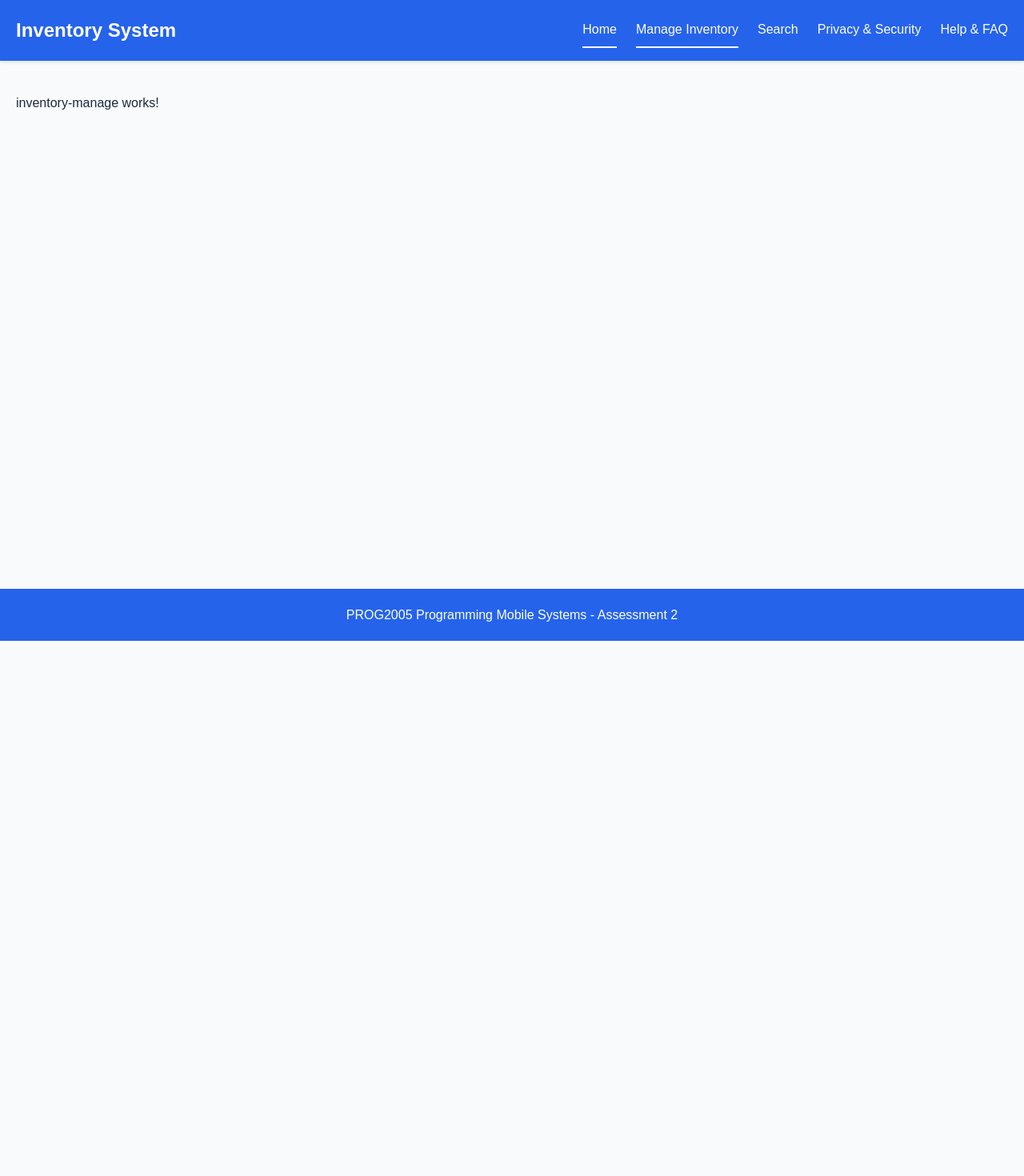
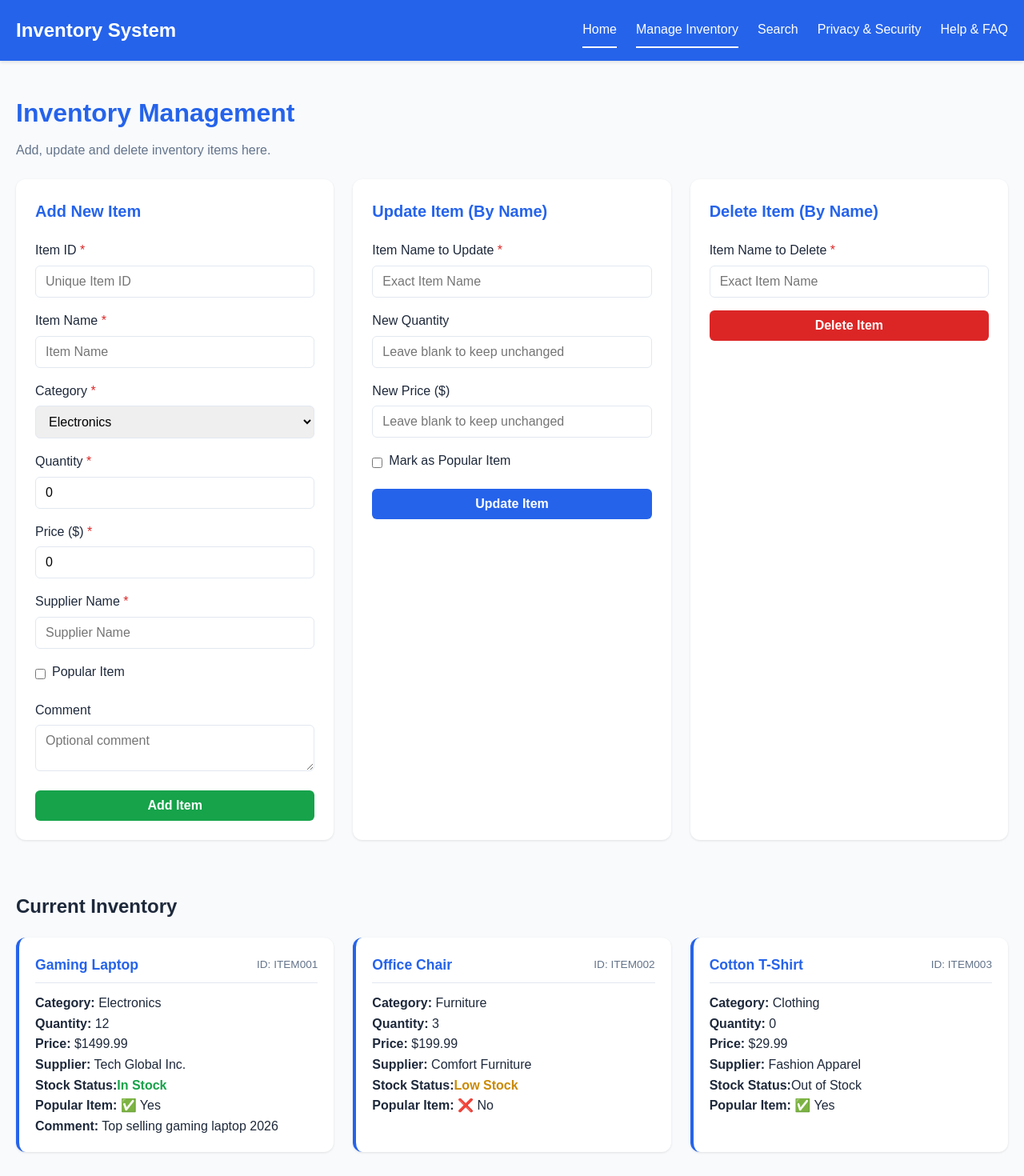
Before and after one commit to Qiran-Hao/PROG2005-A2-24832122, an Angular app in the folder Part2/: page /manage in a window 1280 px wide. Shown: the top 1470 px of the page at 80% size. Before the commit the page ends 801 px from the top, so only its background shows below. Built offline with nearby package versions, Linux system fonts and the light colour scheme.

Commit message:
feat(Part2): 完成库存管理页面开发，实现增删改查全功能

```diff
--- a/Part2/src/app/pages/inventory-manage/inventory-manage.component.css
+++ b/Part2/src/app/pages/inventory-manage/inventory-manage.component.css
@@ -0,0 +1,43 @@
+.manage-container {
+  max-width: 1400px;
+  margin: 0 auto;
+}
+
+.manage-container h1 {
+  color: var(--primary-color);
+  margin-bottom: 8px;
+}
+
+.manage-container > p {
+  color: #64748b;
+  margin-bottom: 24px;
+}
+
+.form-grid {
+  margin-bottom: 40px;
+}
+
+.form-card h2 {
+  margin-bottom: 20px;
+  font-size: 1.25rem;
+  color: var(--primary-color);
+}
+
+.w-100 {
+  width: 100%;
+}
+
+.checkbox-group {
+  display: flex;
+  align-items: center;
+  gap: 8px;
+}
+
+.checkbox-group input {
+  width: auto;
+}
+
+.list-section h2 {
+  margin-bottom: 20px;
+  font-size: 1.5rem;
+}
--- a/Part2/src/app/pages/inventory-manage/inventory-manage.component.html
+++ b/Part2/src/app/pages/inventory-manage/inventory-manage.component.html
@@ -1 +1,113 @@
-<p>inventory-manage works!</p>
+<div class="manage-container">
+  <h1>Inventory Management</h1>
+  <p>Add, update and delete inventory items here.</p>
+
+  <!-- Message prompt -->
+  <div *ngIf="alertMessage" class="alert" [ngClass]="isError ? 'alert-error' : 'alert-success'">
+    {{ alertMessage }}
+  </div>
+
+  <!-- Operation form grid -->
+  <div class="form-grid grid-3">
+    <!-- New product form -->
+    <div class="form-card card">
+      <h2>Add New Item</h2>
+      <form (ngSubmit)="handleAddItem()">
+        <div class="form-group">
+          <label>Item ID <span class="required">*</span></label>
+          <input type="text" class="form-control" [(ngModel)]="newItem.itemId" name="itemId" required placeholder="Unique Item ID">
+        </div>
+        <div class="form-group">
+          <label>Item Name <span class="required">*</span></label>
+          <input type="text" class="form-control" [(ngModel)]="newItem.itemName" name="itemName" required placeholder="Item Name">
+        </div>
+        <div class="form-group">
+          <label>Category <span class="required">*</span></label>
+          <select class="form-control" [(ngModel)]="newItem.category" name="category" required>
+            <option *ngFor="let cate of categories" [value]="cate">{{ cate }}</option>
+          </select>
+        </div>
+        <div class="form-group">
+          <label>Quantity <span class="required">*</span></label>
+          <input type="number" class="form-control" [(ngModel)]="newItem.quantity" name="quantity" required min="0" placeholder="0">
+        </div>
+        <div class="form-group">
+          <label>Price ($) <span class="required">*</span></label>
+          <input type="number" class="form-control" [(ngModel)]="newItem.price" name="price" required min="0" step="0.01" placeholder="0.00">
+        </div>
+        <div class="form-group">
+          <label>Supplier Name <span class="required">*</span></label>
+          <input type="text" class="form-control" [(ngModel)]="newItem.supplierName" name="supplierName" required placeholder="Supplier Name">
+        </div>
+        <div class="form-group checkbox-group">
+          <input type="checkbox" id="add-is-popular" [(ngModel)]="newItem.isPopular" name="isPopular">
+          <label for="add-is-popular">Popular Item</label>
+        </div>
+        <div class="form-group">
+          <label>Comment</label>
+          <textarea class="form-control" [(ngModel)]="newItem.comment" name="comment" rows="2" placeholder="Optional comment"></textarea>
+        </div>
+        <button type="submit" class="btn btn-success w-100">Add Item</button>
+      </form>
+    </div>
+
+    <!-- Update the product list-->
+    <div class="form-card card">
+      <h2>Update Item (By Name)</h2>
+      <form (ngSubmit)="handleUpdateItem()">
+        <div class="form-group">
+          <label>Item Name to Update <span class="required">*</span></label>
+          <input type="text" class="form-control" [(ngModel)]="targetItemName" name="targetItemName" required placeholder="Exact Item Name">
+        </div>
+        <div class="form-group">
+          <label>New Quantity</label>
+          <input type="number" class="form-control" [(ngModel)]="updateData.quantity" name="updateQuantity" min="0" placeholder="Leave blank to keep unchanged">
+        </div>
+        <div class="form-group">
+          <label>New Price ($)</label>
+          <input type="number" class="form-control" [(ngModel)]="updateData.price" name="updatePrice" min="0" step="0.01" placeholder="Leave blank to keep unchanged">
+        </div>
+        <div class="form-group checkbox-group">
+          <input type="checkbox" id="update-is-popular" [(ngModel)]="updateData.isPopular" name="updateIsPopular">
+          <label for="update-is-popular">Mark as Popular Item</label>
+        </div>
+        <button type="submit" class="btn btn-primary w-100">Update Item</button>
+      </form>
+    </div>
+
+    <!-- Delete the product form -->
+    <div class="form-card card">
+      <h2>Delete Item (By Name)</h2>
+      <form (ngSubmit)="handleDeleteItem()">
+        <div class="form-group">
+          <label>Item Name to Delete <span class="required">*</span></label>
+          <input type="text" class="form-control" [(ngModel)]="targetItemName" name="deleteItemName" required placeholder="Exact Item Name">
+        </div>
+        <button type="submit" class="btn btn-danger w-100">Delete Item</button>
+      </form>
+    </div>
+  </div>
+
+  <!-- Inventory list -->
+  <section class="list-section">
+    <h2>Current Inventory</h2>
+    <div class="items-grid grid-3">
+      <div *ngIf="inventory.length === 0" class="empty-tip">No items in inventory</div>
+      <div *ngFor="let item of inventory" class="item-card">
+        <div class="card-header">
+          <h3>{{ item.itemName }}</h3>
+          <span class="item-id">ID: {{ item.itemId }}</span>
+        </div>
+        <div class="card-content">
+          <p><strong>Category:</strong> {{ item.category }}</p>
+          <p><strong>Quantity:</strong> {{ item.quantity }}</p>
+          <p><strong>Price:</strong> ${{ item.price.toFixed(2) }}</p>
+          <p><strong>Supplier:</strong> {{ item.supplierName }}</p>
+          <p><strong>Stock Status:</strong> <span class="status-{{ item.stockStatus.toLowerCase().replace(' ', '-') }}">{{ item.stockStatus }}</span></p>
+          <p><strong>Popular Item:</strong> {{ item.isPopular ? '✅ Yes' : '❌ No' }}</p>
+          <p *ngIf="item.comment"><strong>Comment:</strong> {{ item.comment }}</p>
+        </div>
+      </div>
+    </div>
+  </section>
+</div>
--- a/Part2/src/app/pages/inventory-manage/inventory-manage.component.ts
+++ b/Part2/src/app/pages/inventory-manage/inventory-manage.component.ts
@@ -1,10 +1,127 @@
-import { Component } from '@angular/core';
+import { Component, OnInit } from '@angular/core';
+import { InventoryService } from '../../services/inventory.service';
+import { Item } from '../../models/item';
 
 @Component({
   selector: 'app-inventory-manage',
   templateUrl: './inventory-manage.component.html',
-  styleUrl: './inventory-manage.component.css'
+  styleUrls: ['./inventory-manage.component.css']
 })
-export class InventoryManageComponent {
+export class InventoryManageComponent implements OnInit {
+  // Add new product form data
+  newItem: Item = {
+    itemId: '',
+    itemName: '',
+    category: 'Electronics',
+    quantity: 0,
+    price: 0,
+    supplierName: '',
+    stockStatus: 'In Stock',
+    isPopular: false
+  };
 
+  // Update/Delete form data
+  targetItemName: string = '';
+  updateData: Partial<Item> = {
+    quantity: undefined,
+    price: undefined,
+    isPopular: false
+  };
+
+  // Message prompt
+  alertMessage: string = '';
+  isError: boolean = false;
+
+  // Inventory data
+  inventory: Item[] = [];
+
+  constructor(private inventoryService: InventoryService) { }
+
+  ngOnInit(): void {
+    // Subscribe to inventory data for real-time updates
+    this.inventoryService.inventory$.subscribe(data => {
+      this.inventory = data;
+    });
+  }
+
+  /**
+   * Subscribe to inventory data for real-time updates
+   */
+  private showAlert(message: string, isError: boolean = false): void {
+    this.alertMessage = message;
+    this.isError = isError;
+    // It will be automatically cleared in 3 seconds
+    setTimeout(() => {
+      this.alertMessage = '';
+    }, 3000);
+  }
+
+  /**
+   * Handle newly added goods
+   */
+  handleAddItem(): void {
+    const result = this.inventoryService.addItem({ ...this.newItem });
+    this.showAlert(result.message, !result.success);
+    // Reset the form after success
+    if (result.success) {
+      this.newItem = {
+        itemId: '',
+        itemName: '',
+        category: 'Electronics',
+        quantity: 0,
+        price: 0,
+        supplierName: '',
+        stockStatus: 'In Stock',
+        isPopular: false
+      };
+    }
+  }
+
+  /**
+   * Handle updated goods
+   */
+  handleUpdateItem(): void {
+    if (!this.targetItemName.trim()) {
+      this.showAlert('Please enter the item name to update!', true);
+      return;
+    }
+    const result = this.inventoryService.updateItemByName(this.targetItemName, { ...this.updateData });
+    this.showAlert(result.message, !result.success);
+    // Reset the form after success
+    if (result.success) {
+      this.targetItemName = '';
+      this.updateData = {
+        quantity: undefined,
+        price: undefined,
+        isPopular: false
+      };
+    }
+  }
+
+  /**
+   * Handle the deletion of goods
+   */
+  handleDeleteItem(): void {
+    if (!this.targetItemName.trim()) {
+      this.showAlert('Please enter the item name to delete!', true);
+      return;
+    }
+    //Confirm deletion
+    const isConfirmed = confirm('Are you sure you want to delete this item? This action cannot be undone.');
+    if (!isConfirmed) return;
+
+    const result = this.inventoryService.deleteItemByName(this.targetItemName);
+    this.showAlert(result.message, !result.success);
+    // Reset the form after success
+    if (result.success) {
+      this.targetItemName = '';
+    }
+  }
+
+  /**
+   * Get all categories
+   */
+  get categories(): string[] {
+    return this.inventoryService.getAllCategories();
+  }
 }
```
